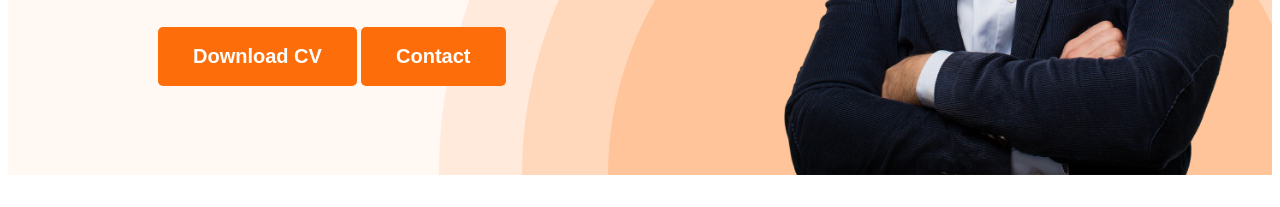
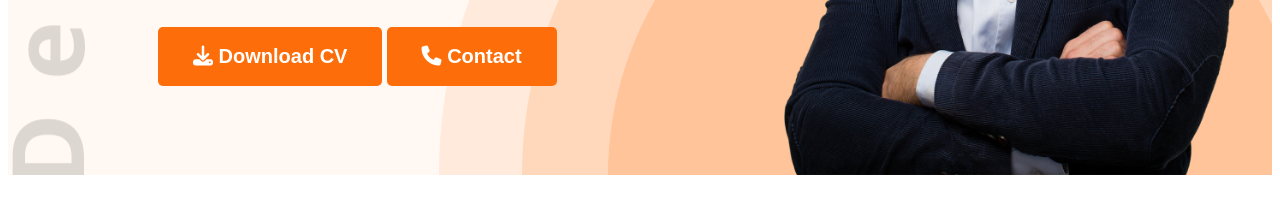
Before and after one commit to AliAbid178/webdeveloper-portfolio, a plain HTML site: page index.html in a window 1280 px wide. Shown: the part 593-800 px from the top of the page. Drawn offline with nearby package versions, Linux system fonts and the light colour scheme.

Commit message:
added the icon app

```diff
--- a/index.html
+++ b/index.html
@@ -8,6 +8,8 @@
 <link rel="preconnect" href="https://fonts.gstatic.com" crossorigin>
 <link href="https://fonts.googleapis.com/css2?family=Open+Sans:ital,wght@0,700;0,800;1,400&display=swap" rel="stylesheet">
     <link rel="stylesheet" href="styles/portfolio.css">
+
+    <script src="https://kit.fontawesome.com/4766910eb5.js" crossorigin="anonymous"></script>
 </head>
 <body>
     <header class="header">
@@ -24,8 +26,8 @@
                 <h3 class="banner-greeting">Hi, I  am</h3>
                 <h1 class="banner-title">Mary Hardy</h1>
                 <p class="banner-description">Shot what able cold new see hold.Friendly as an betrayed formerly he. Morning because as to society behaved moments.</p>
-                <button class="btn-primary">Download CV</button>
-                <button class="btn-primary">Contact</button>
+                <button class="btn-primary"> <i class="fa-solid fa-download"></i> Download CV</button>
+                <button class="btn-primary"> <i class="fa-solid fa-phone"></i> Contact</button>
             </div>
             <img class="profile-pic" src="images/hardy.png" alt="">
         </div>
@@ -145,7 +147,7 @@
                 </div>
             </div>
             <div class="download-cv">
-                <button class="btn-primary">Download CV</button>
+                <button class="btn-primary"> <i class="fa-solid fa-download"></i> Download CV</button>
             </div>
          </section>
     </main>
--- a/styles/portfolio.css
+++ b/styles/portfolio.css
@@ -53,9 +53,9 @@ nav a {
 /* header related styles */
 .header {
     background-color: #FFF8F3;
-    background-image: url(../images/header_bg.png);
+    background-image: url(../images/header_bg.png), url(../images/developer.png);
     background-repeat: no-repeat;
-    background-position: bottom right;
+    background-position: bottom right, top left;
 }
 
 .banner {
```
